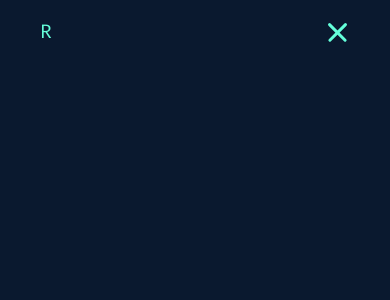
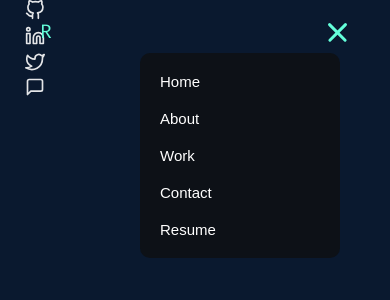
Before and after one commit to RahulKrishna-A/Portfolio, a React (Vite) app in the folder Portfolio/: page / in a window 390 px wide. Both pictures are taken after a click on the label 337 px from the left and 32 px from the top of the page. Shown: the top 300 px of the page. Built offline with nearby package versions, Linux system fonts and the light colour scheme.

Commit message:
Added feature_left with hamburgermenu

```diff
--- /dev/null
+++ b/Portfolio/src/Sections/Comps Stylesheets/Feature_sides_left.css
@@ -0,0 +1,36 @@
+.group{
+    list-style-type: None;
+    color: rgba(255, 255, 255, 0.89);
+    transition: all 0.5s ease-in;
+}
+
+.group li:hover{
+    width: 22px;
+    color: var(--green);
+    transform: translateY(-4px)  ;
+
+}
+
+#feature_left{
+    animation: appear 1s ease-in-out ;
+
+}
+
+@keyframes appear {
+    0%{
+        opacity: 0;
+    }
+    90%{
+        opacity: 0;
+    }
+    100%{
+        opacity: 100;
+    }
+
+}
+
+
+.feature_left_icons{
+    height: 20px;
+    width: 20px;
+}
--- a/Portfolio/src/Sections/Comps Stylesheets/Nav.css
+++ b/Portfolio/src/Sections/Comps Stylesheets/Nav.css
@@ -192,3 +192,78 @@
     --rotate-bar-one: 45deg;
     --rotate-bar-three: -45deg;
 }
+
+
+/*===============Hamburger*/
+.hamburger_input {
+    position: absolute;
+    top:30px;
+    right:10px;
+    display: flex;
+    flex-direction: column;
+    width: 200px;
+    background-color: #0d1117;
+    justify-content: center;
+    border-radius: 10px;
+    transition: 1s;
+    padding: 10px;
+    overflow: hidden;
+}
+
+.hamburger_value {
+    font-size: 15px;
+    background-color: transparent;
+    border: none;
+    padding: 10px;
+    color: white;
+    display: flex;
+    position: relative;
+    gap: 5px;
+    cursor: pointer;
+    border-radius: 10px;
+    transition: 1s;
+    box-sizing: border-box;
+}
+
+.hamburger_value:not(:active):hover,
+.hamburger_value:focus {
+    display: flex;
+    box-sizing: border-box;
+    border: 2px solid #1a1f24;
+    color: #637185;
+}
+
+.hamburger_value:focus,
+.hamburger_value:active {
+    background-color: #1a1f24;
+    outline: none;
+    margin-left: 17px;
+}
+
+.hamburger_value::before {
+    content: "";
+    position: absolute;
+    top: 5px;
+    left: -15px;
+    width: 5px;
+    height: 80%;
+    background-color: #2f81f7;
+    border-radius: 5px;
+    opacity: 0;
+    transition: 1s;
+}
+
+.hamburger_value:focus::before,
+.hamburger_value:active::before {
+    opacity: 1;
+}
+
+.hamburger_value svg {
+    width: 20px;
+}
+
+.hamburger_input:hover > :not(.hamburger_value:hover) {
+    transition: 300ms;
+    filter: blur(1.5px);
+    transform: scale(0.95, 0.95);
+}
--- /dev/null
+++ b/Portfolio/src/Sections/Comps/Feature_sides_left.jsx
@@ -0,0 +1,52 @@
+import "../Comps Stylesheets/Feature_sides_left.css"
+
+function Feature_sides_left() {
+    return (
+        <div id={"feature_left"}>
+        <ul className="">
+            <a className="group cursor-none" title="GitHub" aria-label="GitHub" href="https://github.com/RahulKrishna-A" target={"_blank"}>
+                <li className="">
+                    <svg stroke="currentColor" fill="none" strokeWidth="2" viewBox="0 0 24 24" strokeLinecap="round"
+                         strokeLinejoin="round" className="feature_left_icons" height="1em" width="1em"
+                         xmlns="http://www.w3.org/2000/svg">
+                        <path
+                            d="M9 19c-5 1.5-5-2.5-7-3m14 6v-3.87a3.37 3.37 0 0 0-.94-2.61c3.14-.35 6.44-1.54 6.44-7A5.44 5.44 0 0 0 20 4.77 5.07 5.07 0 0 0 19.91 1S18.73.65 16 2.48a13.38 13.38 0 0 0-7 0C6.27.65 5.09 1 5.09 1A5.07 5.07 0 0 0 5 4.77a5.44 5.44 0 0 0-1.5 3.78c0 5.42 3.3 6.61 6.44 7A3.37 3.37 0 0 0 9 18.13V22"></path>
+                    </svg>
+                </li>
+            </a>
+            <a className="group cursor-none" title="LinkedIn" aria-label="LinkedIn"
+               href="https://www.linkedin.com/in/rahul-krishnaa28/" target={"_blank"}>
+                <li className="">
+                    <svg stroke="currentColor" fill="none" strokeWidth="2" viewBox="0 0 24 24" strokeLinecap="round"
+                         strokeLinejoin="round" className="feature_left_icons" height="1em" width="1em"
+                         xmlns="http://www.w3.org/2000/svg">
+                        <path d="M16 8a6 6 0 0 1 6 6v7h-4v-7a2 2 0 0 0-2-2 2 2 0 0 0-2 2v7h-4v-7a6 6 0 0 1 6-6z"></path>
+                        <rect x="2" y="9" width="4" height="12"></rect>
+                        <circle cx="4" cy="4" r="2"></circle>
+                    </svg>
+                </li>
+            </a><a className="group cursor-none" title="Twitter" aria-label="Twitter"
+                   href="https://twitter.com/RahulKrishnaa28" target={"_blank"}>
+            <li className="">
+                <svg stroke="currentColor" fill="none" strokeWidth="2" viewBox="0 0 24 24" strokeLinecap="round"
+                     strokeLinejoin="round" className="feature_left_icons" height="1em" width="1em"
+                     xmlns="http://www.w3.org/2000/svg">
+                    <path
+                        d="M23 3a10.9 10.9 0 0 1-3.14 1.53 4.48 4.48 0 0 0-7.86 3v1A10.66 10.66 0 0 1 3 4s-4 9 5 13a11.64 11.64 0 0 1-7 2c9 5 20 0 20-11.5a4.5 4.5 0 0 0-.08-.83A7.72 7.72 0 0 0 23 3z"></path>
+                </svg>
+            </li>
+        </a><a className="group cursor-none" aria-label="Email" title="Email"
+               href="mailto:rahulkrish321123@gmail.com?&amp;subject=Hey Rahul&amp;body=Hey" >
+            <li className="">
+                <svg stroke="currentColor" fill="none" strokeWidth="2" viewBox="0 0 24 24" strokeLinecap="round"
+                     strokeLinejoin="round" className="feature_left_icons" height="1em" width="1em"
+                     xmlns="http://www.w3.org/2000/svg">
+                    <path d="M21 15a2 2 0 0 1-2 2H7l-4 4V5a2 2 0 0 1 2-2h14a2 2 0 0 1 2 2z"></path>
+                </svg>
+            </li>
+        </a></ul>
+        </div>
+    )
+}
+
+export default Feature_sides_left
--- a/Portfolio/src/Sections/Comps/Nav.jsx
+++ b/Portfolio/src/Sections/Comps/Nav.jsx
@@ -62,7 +62,7 @@ function Nav(props) {
                 <motion.button variants={child} className={"Resume_button"}>Resume</motion.button>
 
             </motion.ul>}
-            <div id={"nav_right_hamburger"} style={{position: "relative"}}>
+            { !props.hamburgerMenu && <div id={"nav_right_hamburger"} style={{position: "relative"}}>
                 <input onClick={OnclickHamburger} hidden="1" className="check-icon" id="check-icon" name="check-icon"
                        type="checkbox"/>
                 <label className="icon-menu" htmlFor="check-icon">
@@ -71,7 +71,26 @@ function Nav(props) {
                     <div className="bar bar--3"></div>
                 </label>
 
-            </div>
+                { hamburgerOn && <div className="hamburger_input">
+                    <button className="hamburger_value">
+                        <a>Home</a>
+                    </button>
+                    <button className="hamburger_value">
+                        <a>About</a>
+                    </button>
+                    <button className="hamburger_value">
+                        <a>Work</a>
+                    </button>
+                    <button className="hamburger_value">
+                        <a>Contact</a>
+                    </button>
+                    <button className="hamburger_value">
+                        <a>Resume</a>
+                    </button>
+                </div>}
+
+
+            </div>}
 
         </div>
     )
--- a/Portfolio/src/Sections/Home.jsx
+++ b/Portfolio/src/Sections/Home.jsx
@@ -2,6 +2,7 @@ import "./Section StyleSheets/Home.css"
 import Nav from "./Comps/Nav.jsx";
 import React, { useState, useEffect } from 'react';
 import {color} from "framer-motion";
+import Feature_sides_left from "./Comps/Feature_sides_left.jsx";
 
 
 function Home(){
@@ -24,6 +25,7 @@ function Home(){
     return(
         <div className={"Section_Container Whole_app"}>
             <Nav hamburgerMenu={windowWidth>=800}/>
+            <Feature_sides_left/>
 
         </div>
     )
```
